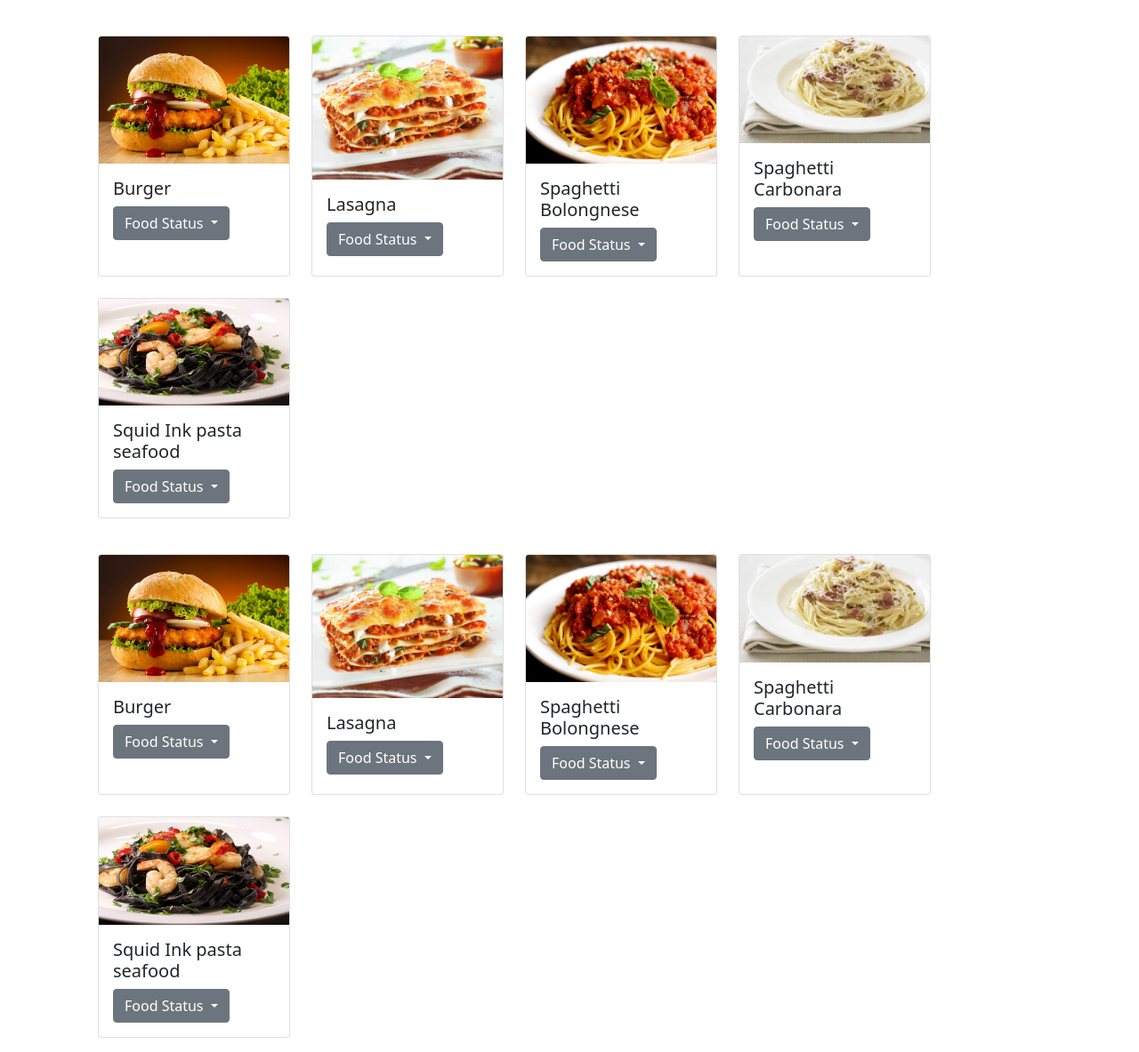
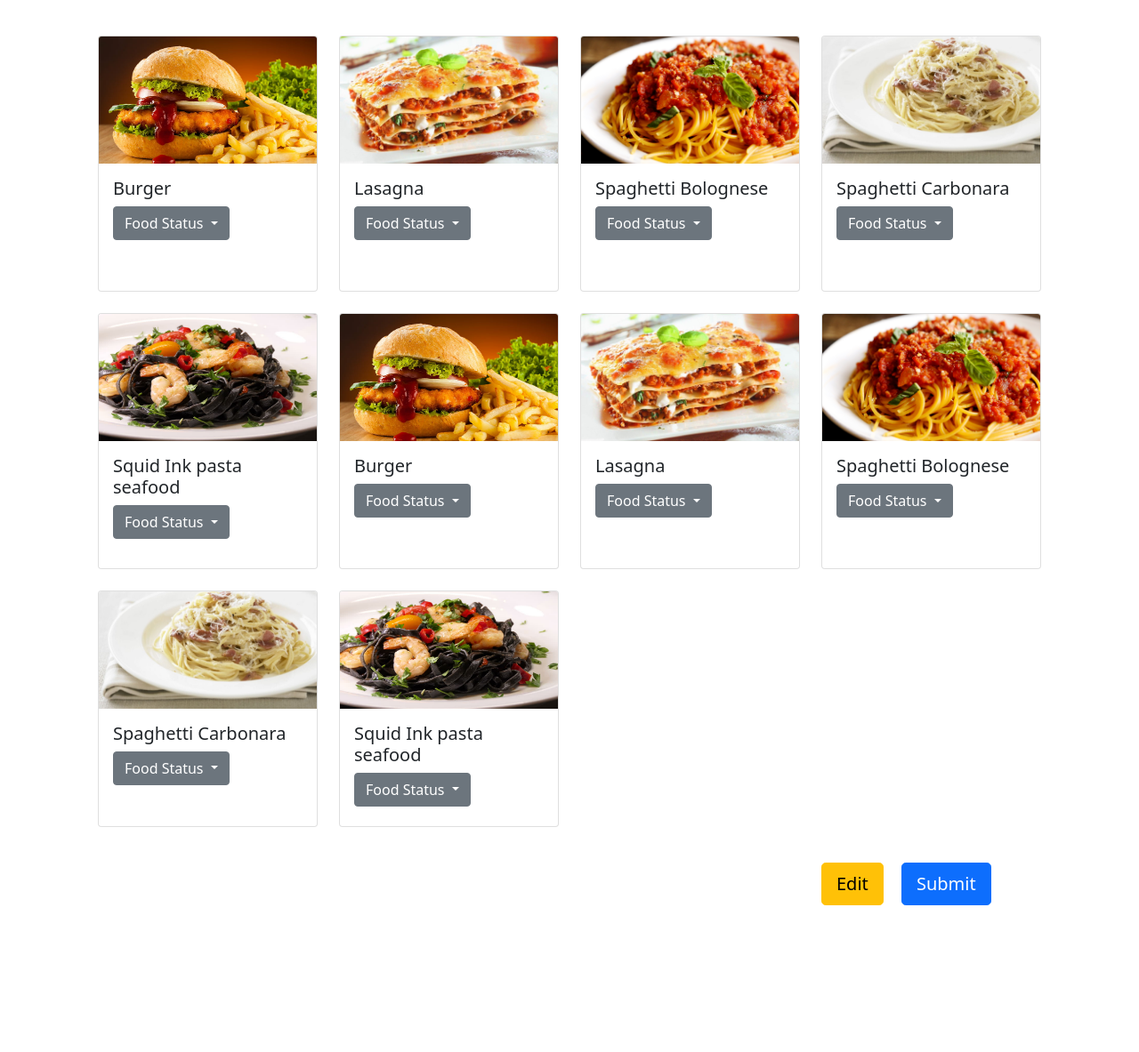
Before and after one commit to pete13232/DBProject, a Django app: page /foodList in a window 1280 px wide. Shown: the part 106-1289 px from the top of the page at 89% size. After the commit the page ends 1124 px from the top, so only its background shows below. Run offline with Django 3.2, Linux system fonts and the light colour scheme; some libraries are stand-ins or nearby versions.

Commit message:
edit image name & foodList adjusting+button

```diff
--- a/myproject/templates/app/foodList.html
+++ b/myproject/templates/app/foodList.html
@@ -1,15 +1,16 @@
 {% extends 'app/base.html' %}
 {% load static %}
 {% block content %}
-<div class="row row-cols-1 row-cols-md-3 g-4 d-flex justify-content-left m-3">
+<div class="row  g-4 d-flex justify-content-left m-3">
 
-  <div class="col" style = "width: 15rem">
+  <div class="col-3">
     <div class="card h-100">
-      <img src="{% static 'images/Burger.jpg' %}" class="card-img-top" alt="...">
+      <img src="{% static 'images/Burger.jpg' %}" class="card-img-top" style="height:50%;">
       <div class="card-body">
         <h5 class="card-title">Burger</h5>
         <div class="dropdown">
-          <button class="btn btn-secondary dropdown-toggle" type="button" id="dropdownMenuButton1" data-bs-toggle="dropdown" aria-expanded="false">
+          <button class="btn btn-secondary dropdown-toggle" type="button" id="dropdownMenuButton1"
+            data-bs-toggle="dropdown" aria-expanded="false">
             Food Status
           </button>
           <ul class="dropdown-menu" aria-labelledby="dropdownMenuButton1">
@@ -22,13 +23,14 @@
     </div>
   </div>
 
-  <div class="col" style = "width: 15rem">
+  <div class="col-3">
     <div class="card h-100">
-      <img src="{% static 'images/Lasagna.jpg' %}" class="card-img-top" alt="...">
+      <img src="{% static 'images/Lasagna.jpg' %}" class="card-img-top" style="height:50%;" alt="...">
       <div class="card-body">
         <h5 class="card-title">Lasagna</h5>
         <div class="dropdown">
-          <button class="btn btn-secondary dropdown-toggle" type="button" id="dropdownMenuButton1" data-bs-toggle="dropdown" aria-expanded="false">
+          <button class="btn btn-secondary dropdown-toggle" type="button" id="dropdownMenuButton1"
+            data-bs-toggle="dropdown" aria-expanded="false">
             Food Status
           </button>
           <ul class="dropdown-menu" aria-labelledby="dropdownMenuButton1">
@@ -41,13 +43,15 @@
     </div>
   </div>
 
-  <div class="col" style = "width: 15rem">
+  <div class="col-3">
     <div class="card h-100">
-      <img src="{% static 'images/spaghetti-bolognese-36d090.jpg' %}" class="card-img-top" alt="...">
+      <img src="{% static 'images/bolognese.jpg' %}" class="card-img-top" style="height:50%;"
+        alt="...">
       <div class="card-body">
-        <h5 class="card-title">Spaghetti Bolongnese</h5>
+        <h5 class="card-title">Spaghetti Bolognese</h5>
         <div class="dropdown">
-          <button class="btn btn-secondary dropdown-toggle" type="button" id="dropdownMenuButton1" data-bs-toggle="dropdown" aria-expanded="false">
+          <button class="btn btn-secondary dropdown-toggle" type="button" id="dropdownMenuButton1"
+            data-bs-toggle="dropdown" aria-expanded="false">
             Food Status
           </button>
           <ul class="dropdown-menu" aria-labelledby="dropdownMenuButton1">
@@ -60,13 +64,15 @@
     </div>
   </div>
 
-  <div class="col" style = "width: 15rem">
+  <div class="col-3">
     <div class="card h-100">
-      <img src="{% static 'images/spaghetticarbonara-1200x675.jpg' %}" class="card-img-top" alt="...">
+      <img src="{% static 'images/carbonara.jpg' %}" class="card-img-top" style="height:50%;"
+        alt="...">
       <div class="card-body">
         <h5 class="card-title">Spaghetti Carbonara</h5>
         <div class="dropdown">
-          <button class="btn btn-secondary dropdown-toggle" type="button" id="dropdownMenuButton1" data-bs-toggle="dropdown" aria-expanded="false">
+          <button class="btn btn-secondary dropdown-toggle" type="button" id="dropdownMenuButton1"
+            data-bs-toggle="dropdown" aria-expanded="false">
             Food Status
           </button>
           <ul class="dropdown-menu" aria-labelledby="dropdownMenuButton1">
@@ -79,13 +85,14 @@
     </div>
   </div>
 
-    <div class="col" style = "width: 15rem">
-      <div class="card h-100">
-       <img src="{% static 'images/SquidInkPasta.jpg' %}" class="card-img-top" alt="...">
-       <div class="card-body">
+  <div class="col-3">
+    <div class="card h-100">
+      <img src="{% static 'images/SquidInkPasta.jpg' %}" class="card-img-top" style="height:50%;" alt="...">
+      <div class="card-body">
         <h5 class="card-title">Squid Ink pasta seafood</h5>
         <div class="dropdown">
-          <button class="btn btn-secondary dropdown-toggle" type="button" id="dropdownMenuButton1" data-bs-toggle="dropdown" aria-expanded="false">
+          <button class="btn btn-secondary dropdown-toggle" type="button" id="dropdownMenuButton1"
+            data-bs-toggle="dropdown" aria-expanded="false">
             Food Status
           </button>
           <ul class="dropdown-menu" aria-labelledby="dropdownMenuButton1">
@@ -95,21 +102,16 @@
           </ul>
         </div>
       </div>
-     </div>
     </div>
-</div>
-
-
-
-<div class="row row-cols-1 row-cols-md-3 g-4 d-flex justify-content-left m-3">
-
-  <div class="col" style = "width: 15rem">
+  </div>
+  <div class="col-3">
     <div class="card h-100">
-      <img src="{% static 'images/Burger.jpg' %}" class="card-img-top" alt="...">
+      <img src="{% static 'images/Burger.jpg' %}" class="card-img-top" style="height:50%;">
       <div class="card-body">
         <h5 class="card-title">Burger</h5>
         <div class="dropdown">
-          <button class="btn btn-secondary dropdown-toggle" type="button" id="dropdownMenuButton1" data-bs-toggle="dropdown" aria-expanded="false">
+          <button class="btn btn-secondary dropdown-toggle" type="button" id="dropdownMenuButton1"
+            data-bs-toggle="dropdown" aria-expanded="false">
             Food Status
           </button>
           <ul class="dropdown-menu" aria-labelledby="dropdownMenuButton1">
@@ -122,13 +124,14 @@
     </div>
   </div>
 
-  <div class="col" style = "width: 15rem">
+  <div class="col-3">
     <div class="card h-100">
-      <img src="{% static 'images/Lasagna.jpg' %}" class="card-img-top" alt="...">
+      <img src="{% static 'images/Lasagna.jpg' %}" class="card-img-top" style="height:50%;" alt="...">
       <div class="card-body">
         <h5 class="card-title">Lasagna</h5>
         <div class="dropdown">
-          <button class="btn btn-secondary dropdown-toggle" type="button" id="dropdownMenuButton1" data-bs-toggle="dropdown" aria-expanded="false">
+          <button class="btn btn-secondary dropdown-toggle" type="button" id="dropdownMenuButton1"
+            data-bs-toggle="dropdown" aria-expanded="false">
             Food Status
           </button>
           <ul class="dropdown-menu" aria-labelledby="dropdownMenuButton1">
@@ -141,13 +144,15 @@
     </div>
   </div>
 
-  <div class="col" style = "width: 15rem">
+  <div class="col-3">
     <div class="card h-100">
-      <img src="{% static 'images/spaghetti-bolognese-36d090.jpg' %}" class="card-img-top" alt="...">
+      <img src="{% static 'images/bolognese.jpg' %}" class="card-img-top" style="height:50%;"
+        alt="...">
       <div class="card-body">
-        <h5 class="card-title">Spaghetti Bolongnese</h5>
+        <h5 class="card-title">Spaghetti Bolognese</h5>
         <div class="dropdown">
-          <button class="btn btn-secondary dropdown-toggle" type="button" id="dropdownMenuButton1" data-bs-toggle="dropdown" aria-expanded="false">
+          <button class="btn btn-secondary dropdown-toggle" type="button" id="dropdownMenuButton1"
+            data-bs-toggle="dropdown" aria-expanded="false">
             Food Status
           </button>
           <ul class="dropdown-menu" aria-labelledby="dropdownMenuButton1">
@@ -160,13 +165,15 @@
     </div>
   </div>
 
-  <div class="col" style = "width: 15rem">
+  <div class="col-3">
     <div class="card h-100">
-      <img src="{% static 'images/spaghetticarbonara-1200x675.jpg' %}" class="card-img-top" alt="...">
+      <img src="{% static 'images/carbonara.jpg' %}" class="card-img-top" style="height:50%;"
+        alt="...">
       <div class="card-body">
         <h5 class="card-title">Spaghetti Carbonara</h5>
         <div class="dropdown">
-          <button class="btn btn-secondary dropdown-toggle" type="button" id="dropdownMenuButton1" data-bs-toggle="dropdown" aria-expanded="false">
+          <button class="btn btn-secondary dropdown-toggle" type="button" id="dropdownMenuButton1"
+            data-bs-toggle="dropdown" aria-expanded="false">
             Food Status
           </button>
           <ul class="dropdown-menu" aria-labelledby="dropdownMenuButton1">
@@ -179,13 +186,14 @@
     </div>
   </div>
 
-    <div class="col" style = "width: 15rem">
-      <div class="card h-100">
-       <img src="{% static 'images/SquidInkPasta.jpg' %}" class="card-img-top" alt="...">
-       <div class="card-body">
+  <div class="col-3">
+    <div class="card h-100">
+      <img src="{% static 'images/SquidInkPasta.jpg' %}" class="card-img-top" style="height:50%;" alt="...">
+      <div class="card-body">
         <h5 class="card-title">Squid Ink pasta seafood</h5>
         <div class="dropdown">
-          <button class="btn btn-secondary dropdown-toggle" type="button" id="dropdownMenuButton1" data-bs-toggle="dropdown" aria-expanded="false">
+          <button class="btn btn-secondary dropdown-toggle" type="button" id="dropdownMenuButton1"
+            data-bs-toggle="dropdown" aria-expanded="false">
             Food Status
           </button>
           <ul class="dropdown-menu" aria-labelledby="dropdownMenuButton1">
@@ -195,8 +203,13 @@
           </ul>
         </div>
       </div>
-     </div>
     </div>
+  </div>
 </div>
-
+<div class="row  g-4 d-flex justify-content-end m-3">
+<div class = "col-3">
+  <button type="button" class="btn btn-warning btn-lg me-3">Edit</button>
+  <button type="button" class="btn btn-primary btn-lg">Submit</button>
+  </div>
+</div>
 {% endblock content %}
```
Also changed, not shown: myproject/static/images/bolognese.jpg (renamed from myproject/static/images/spaghetti-bolognese-36d090.jpg), myproject/static/images/carbonara.jpg (renamed from myproject/static/images/spaghetticarbonara-1200x675.jpg).
